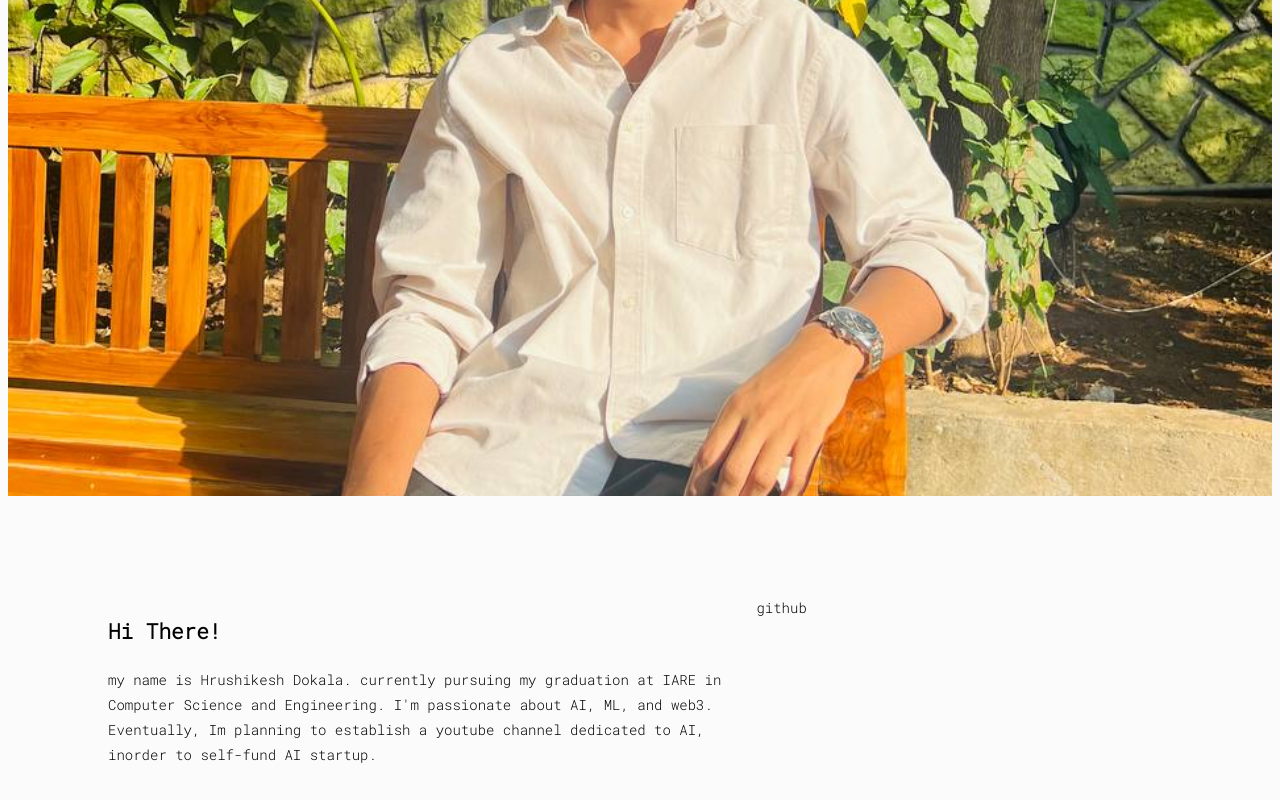
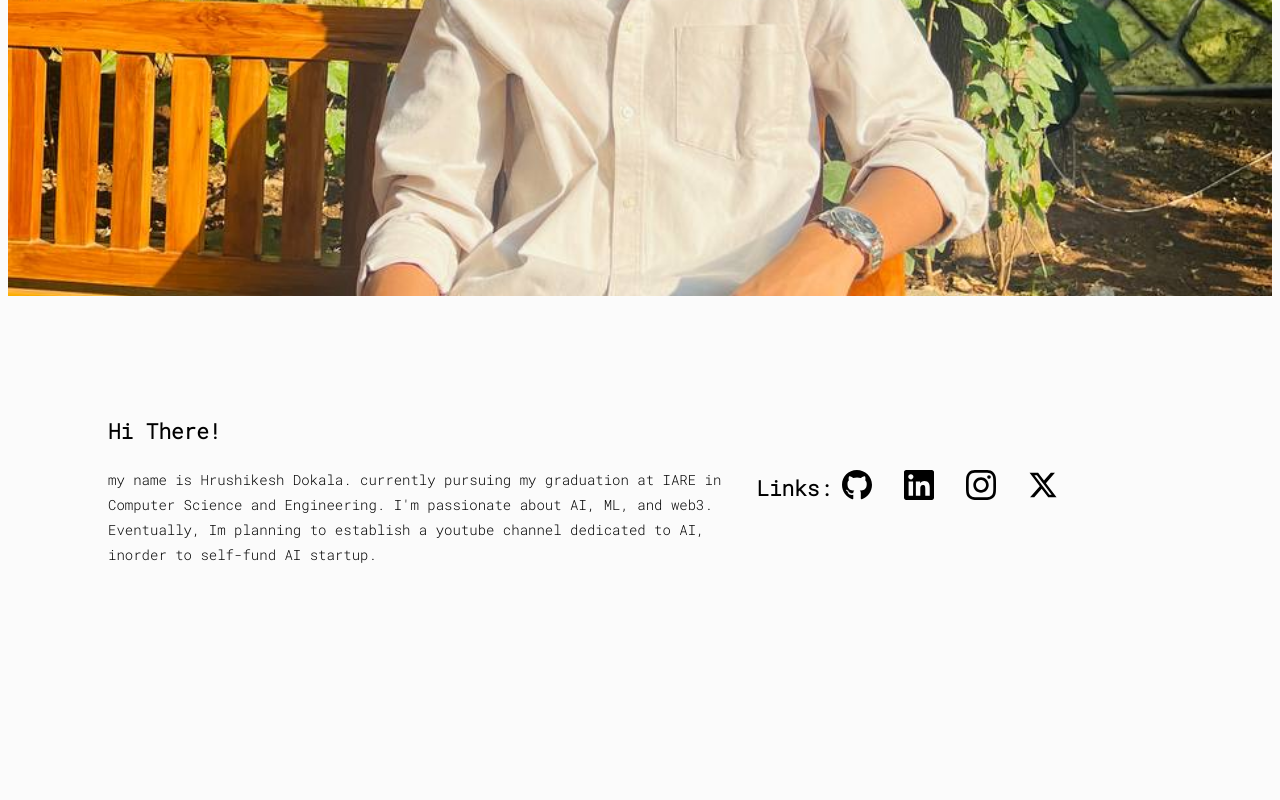
Before and after one commit to Hk669/portfolio, a plain HTML site: page index.html in a window 1280 px wide. Shown: the part 580-1380 px from the top of the page. After the commit the page ends 1270 px from the top, so only its background shows below. Drawn offline with Linux system fonts and the light colour scheme.

Commit message:
links added

```diff
--- a/index.html
+++ b/index.html
@@ -40,7 +40,19 @@
             </p>
         </div>
         <div class="links">
-            github
+            <h2>Links: </h2>
+            <a href="https://github.com/Hk669">
+                <img src="img/github.svg" alt="github" class="icon">
+            </a>
+            <a href="https://linkedin.com/hrushikeshdokala">
+                <img src="img/linkedin.svg" alt="linkedin" class="icon">
+            </a>
+            <a href="https://instagram.com/hkeshhk">
+                <img src="img/instagram.svg" alt="linkedin" class="icon">
+            </a>
+            <a href="https://x.com/hrushikeshhhh">
+                <img src="img/x-twitter.svg" alt="linkedin" class="icon">
+            </a>
         </div>
 
     </div>
--- a/styles.css
+++ b/styles.css
@@ -39,7 +39,7 @@ body {
     color: #fff;
     text-align: center;
     padding: 350px;
-    min-height: 300px;
+    min-height: 100px;
 
 }
 
@@ -47,6 +47,7 @@ body {
     display: flex;
     flex-wrap: wrap;
     padding: 100px;
+    text-decoration: none;
 }
 
 .about {
@@ -56,4 +57,19 @@ body {
 
 .links {
     flex:0 0 calc(40% - 10px);
+    display: flex;
+    align-items: center;
 }
+
+.icon {
+    width:30px;
+    height: 100px;
+    text-decoration: none;
+    margin-right: 12px;
+    padding: 10px;
+    display: inline-block;
+}
+
+.links h2 {
+
+}
```
Also changed, not shown: img/github.svg (added), img/instagram.svg (added), img/linkedin.svg (added), img/x-twitter.svg (added).
